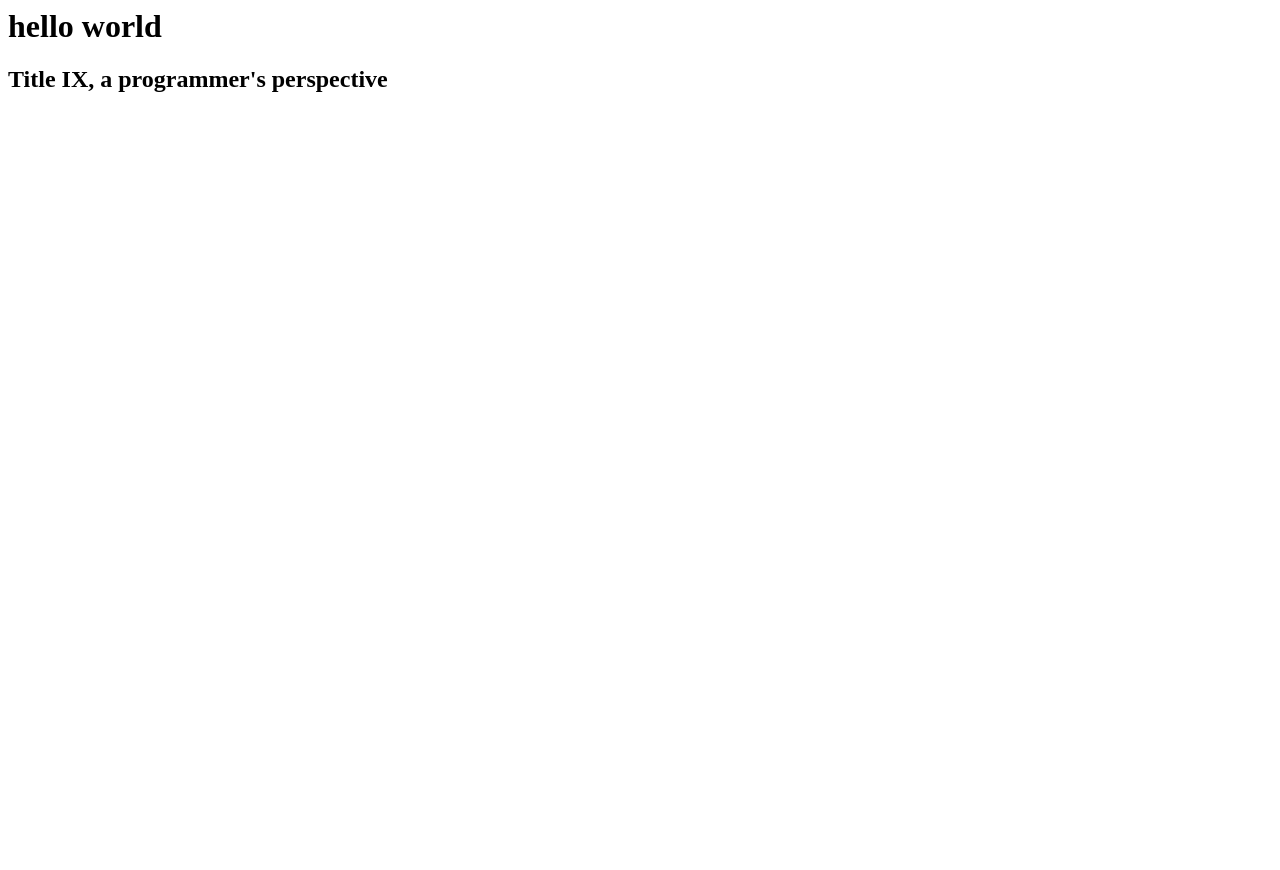
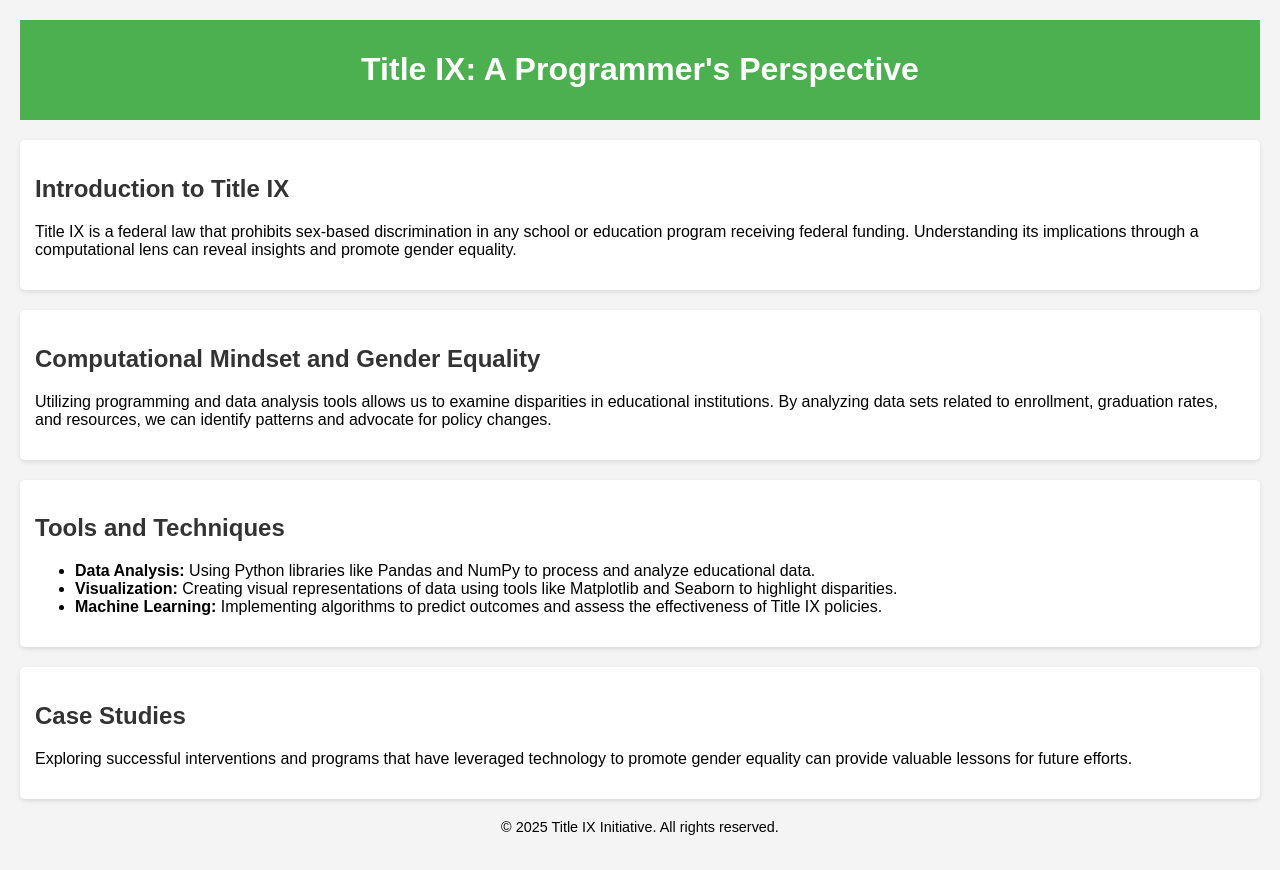
Before and after one commit to debugyourequality/debugyourequality.github.io, a plain HTML site: page index.html in a window 1280 px wide. Before the commit the page ends 800 px from the top, so only its background shows below. Drawn offline with Linux system fonts and the light colour scheme.

Commit message:
init framework

```diff
--- a/index.html
+++ b/index.html
@@ -1,2 +1,72 @@
-<h1>hello world</h1>
-<h2>Title IX, a programmer's perspective</h2>
+<!DOCTYPE html>
+<html lang="en">
+<head>
+    <meta charset="UTF-8">
+    <meta name="viewport" content="width=device-width, initial-scale=1.0">
+    <title>Title IX: A Programmer's Perspective</title>
+    <style>
+        body {
+            font-family: Arial, sans-serif;
+            margin: 0;
+            padding: 20px;
+            background-color: #f4f4f4;
+        }
+        header {
+            background: #4CAF50;
+            color: white;
+            padding: 10px 0;
+            text-align: center;
+        }
+        section {
+            margin: 20px 0;
+            background: white;
+            padding: 15px;
+            border-radius: 5px;
+            box-shadow: 0 2px 5px rgba(0,0,0,0.1);
+        }
+        h2 {
+            color: #333;
+        }
+        footer {
+            text-align: center;
+            margin-top: 20px;
+            font-size: 0.9em;
+        }
+    </style>
+</head>
+<body>
+
+<header>
+    <h1>Title IX: A Programmer's Perspective</h1>
+</header>
+
+<section>
+    <h2>Introduction to Title IX</h2>
+    <p>Title IX is a federal law that prohibits sex-based discrimination in any school or education program receiving federal funding. Understanding its implications through a computational lens can reveal insights and promote gender equality.</p>
+</section>
+
+<section>
+    <h2>Computational Mindset and Gender Equality</h2>
+    <p>Utilizing programming and data analysis tools allows us to examine disparities in educational institutions. By analyzing data sets related to enrollment, graduation rates, and resources, we can identify patterns and advocate for policy changes.</p>
+</section>
+
+<section>
+    <h2>Tools and Techniques</h2>
+    <ul>
+        <li><strong>Data Analysis:</strong> Using Python libraries like Pandas and NumPy to process and analyze educational data.</li>
+        <li><strong>Visualization:</strong> Creating visual representations of data using tools like Matplotlib and Seaborn to highlight disparities.</li>
+        <li><strong>Machine Learning:</strong> Implementing algorithms to predict outcomes and assess the effectiveness of Title IX policies.</li>
+    </ul>
+</section>
+
+<section>
+    <h2>Case Studies</h2>
+    <p>Exploring successful interventions and programs that have leveraged technology to promote gender equality can provide valuable lessons for future efforts.</p>
+</section>
+
+<footer>
+    <p>&copy; 2025 Title IX Initiative. All rights reserved.</p>
+</footer>
+
+</body>
+</html>
```
